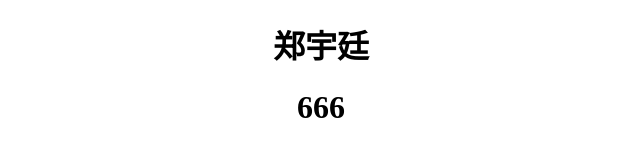
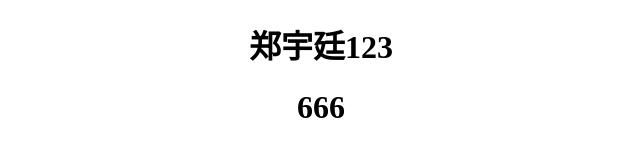
Before and after one commit to zhengyuting666/zhengyuting666.github.io, a plain HTML site: page index.html in a window 1280 px wide. Shown: the whole page, without its empty margins (319-959 px from the left). Drawn offline with Linux system fonts and the light colour scheme.

Commit message:
Update index.html

```diff
--- a/index.html
+++ b/index.html
@@ -6,7 +6,7 @@
 </head>
 <body>
 
-<h1 align="center" font-size 50px >郑宇廷</h1>
+<h1 align="center" font-size 50px >郑宇廷123</h1>
 <h1 align="center" font-size 50px >666</h1>
 </body>
 </html>
```
